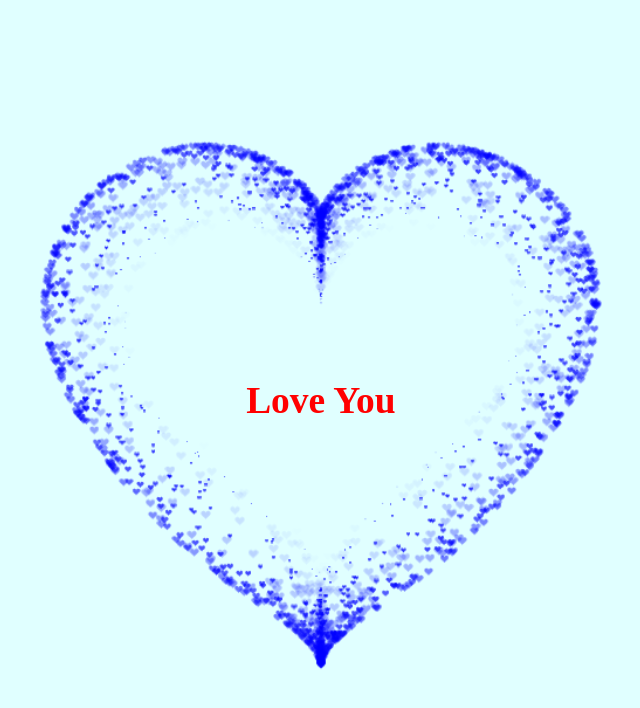
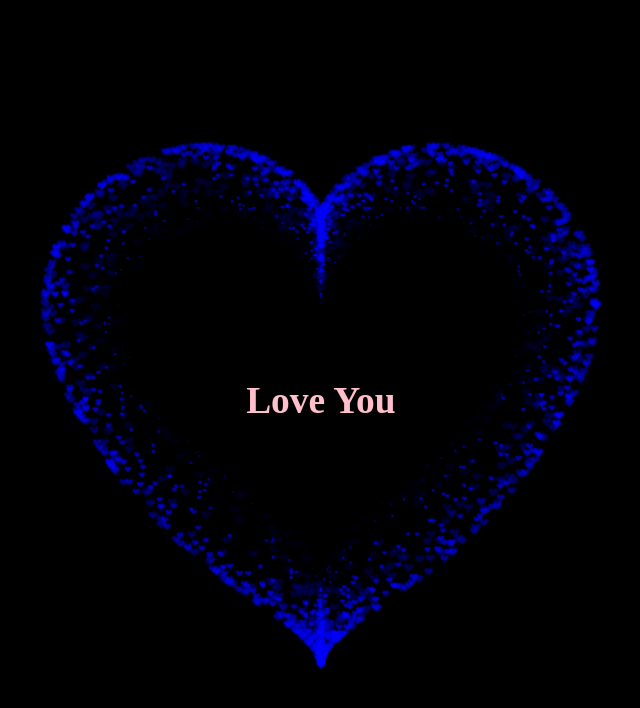
Before and after one commit to TaoMaii/Heart, a plain HTML site: page index.html in a window 1280 px wide. Shown: the whole page, without its empty margins (319-959 px from the left). Drawn offline with Linux system fonts and the light colour scheme.

Commit message:
Update index.html
Signed-off-by: Mai Chí Tạo <93439174+TaoMaii@users.noreply.github.com>

```diff
--- a/index.html
+++ b/index.html
@@ -26,7 +26,7 @@
 
         margin: 0;
 
-        background: lightcyan;
+        background: black;
 
          display: flex;
 
@@ -38,7 +38,7 @@
 
       h1 {
 
-        color: Red;
+        color: pink;
 
       }
 
```
